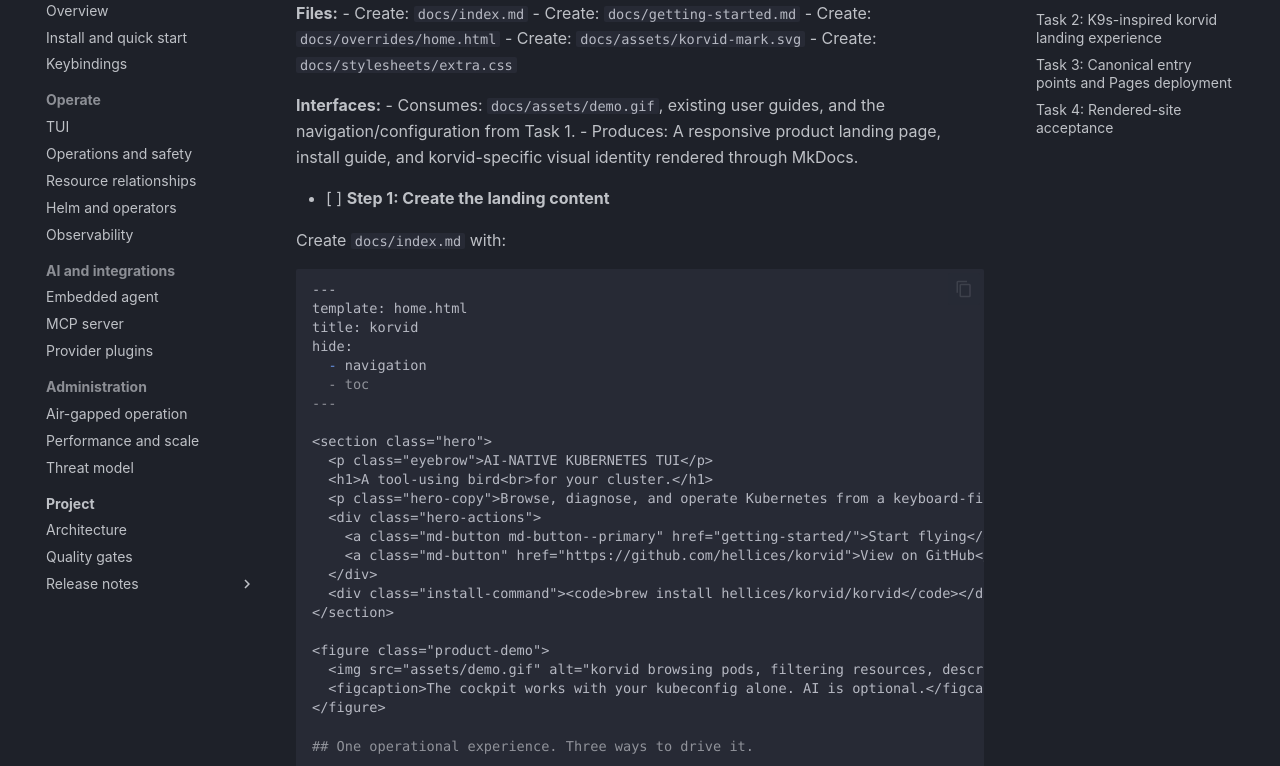
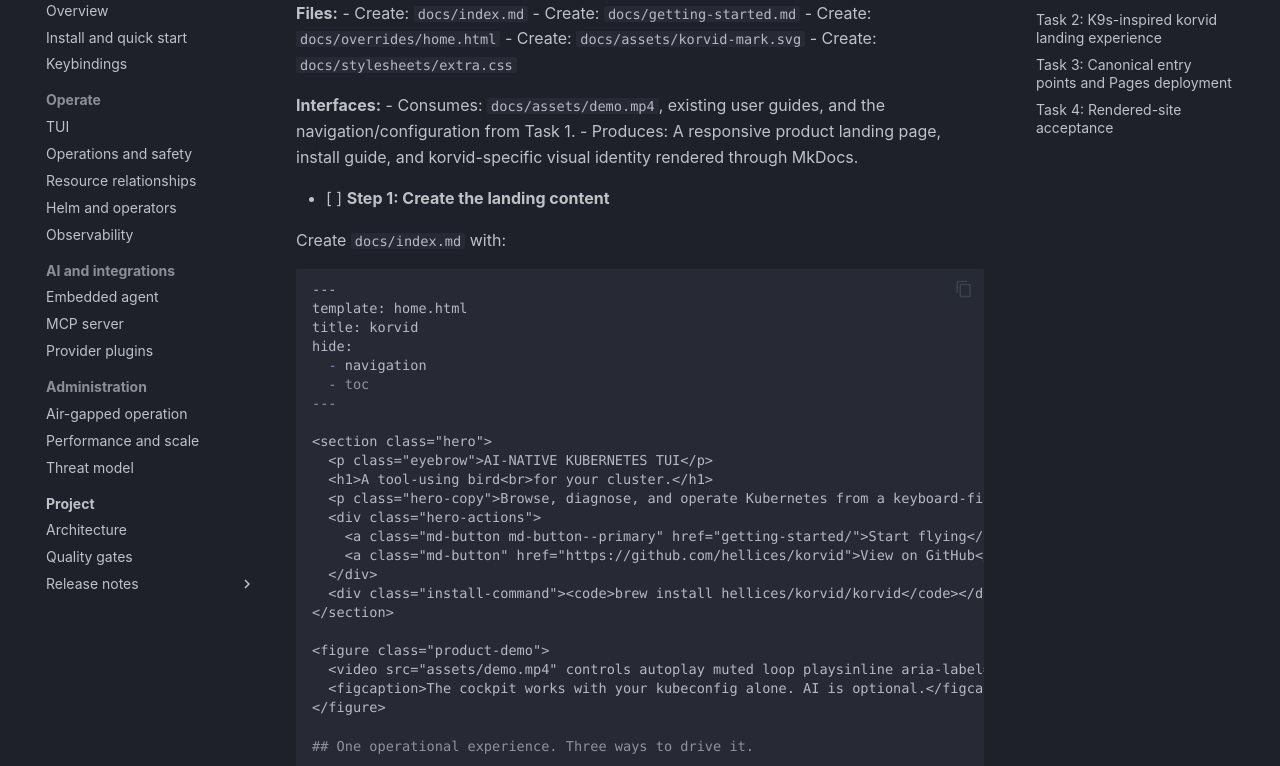
Before and after one commit to hellices/korvid, an MkDocs documentation site: the page built from docs/superpowers/plans/2026-08-21-official-documentation-site.md, in a window 1280 px wide and 1400 px high, scrolled down 3819 px. Shown: the part 160-926 px from the top of the window. Built offline with MkDocs 1.6.1 and Material for MkDocs 9.7.7, drawn with Linux system fonts in a browser that asks for light colours; plug-ins that fetch from the network failed and are left out; comment, search, counter and statistics services are not loaded.

Commit message:
fix: address documentation review findings
Isolate PR concurrency from Pages deployments, replace the autoplay-only GIF with a controllable video, and correct the installation extras and Helm CLI requirements.

Co-authored-by: Copilot <223556219+Copilot@users.noreply.github.com>

```diff
--- a/docs/getting-started.md
+++ b/docs/getting-started.md
@@ -7,8 +7,9 @@ Five minutes from an empty terminal to a running cockpit.
 - **Python 3.11, 3.12, or 3.13** on Linux, macOS, or Windows.
 - A working `kubeconfig` — korvid reads the same config, contexts, and
   credential plugins as `kubectl`.
-- Optionally, `helm` on `PATH` for the [Helm and operators](helm-operators.md)
-  views, and `kubectl` itself for shell/debug fallbacks.
+- The [Helm and operator views](helm-operators.md) do not require the Helm CLI;
+  they read release data from the cluster. Helm write actions require `helm`
+  on `PATH`, while shell/debug fallbacks require `kubectl`.
 
 korvid is an application, not a library: install it into its own isolated
 environment rather than whatever Python happens to be active. `uv` and
--- a/docs/index.md
+++ b/docs/index.md
@@ -35,7 +35,7 @@ hide:
 </section>
 
 <figure class="product-demo">
-  <img src="assets/demo.gif" alt="korvid browsing pods, filtering resources, describing a pod, following logs, and opening help">
+  <video src="assets/demo.mp4" controls autoplay muted loop playsinline aria-label="korvid browsing pods, filtering resources, describing a pod, following logs, and opening help">Your browser does not support the korvid demo video.</video>
   <figcaption>The cockpit works with your kubeconfig alone. AI is optional.</figcaption>
 </figure>
 
--- a/docs/stylesheets/extra.css
+++ b/docs/stylesheets/extra.css
@@ -341,7 +341,7 @@
   padding: 0;
 }
 
-.md-typeset .product-demo img {
+.md-typeset .product-demo video {
   width: 100%;
   border-radius: var(--korvid-radius);
   border: 1px solid var(--korvid-charcoal-border);
@@ -509,7 +509,7 @@
 .md-typeset .hero a:focus-visible,
 .md-typeset .hero .install-command:focus-visible,
 .md-typeset .feature-grid article:focus-visible,
-.md-typeset .product-demo:focus-visible,
+.md-typeset .product-demo video:focus-visible,
 .md-footer .korvid-footer a:focus-visible {
   outline: 3px solid var(--korvid-amber);
   outline-offset: 2px;
--- a/docs/superpowers/plans/2026-08-21-official-documentation-site.md
+++ b/docs/superpowers/plans/2026-08-21-official-documentation-site.md
@@ -176,7 +176,7 @@ git commit -m "build: add reproducible documentation site"
 - Create: `docs/stylesheets/extra.css`
 
 **Interfaces:**
-- Consumes: `docs/assets/demo.gif`, existing user guides, and the navigation/configuration from Task 1.
+- Consumes: `docs/assets/demo.mp4`, existing user guides, and the navigation/configuration from Task 1.
 - Produces: A responsive product landing page, install guide, and korvid-specific visual identity rendered through MkDocs.
 
 - [ ] **Step 1: Create the landing content**
@@ -204,7 +204,7 @@ hide:
 </section>
 
 <figure class="product-demo">
-  <img src="assets/demo.gif" alt="korvid browsing pods, filtering resources, describing a pod, following logs, and opening help">
+  <video src="assets/demo.mp4" controls autoplay muted loop playsinline aria-label="korvid browsing pods, filtering resources, describing a pod, following logs, and opening help">Your browser does not support the korvid demo video.</video>
   <figcaption>The cockpit works with your kubeconfig alone. AI is optional.</figcaption>
 </figure>
 
```
Also changed, not shown: other parts of docs/getting-started.md (+1 -1 lines), 7 other files.
